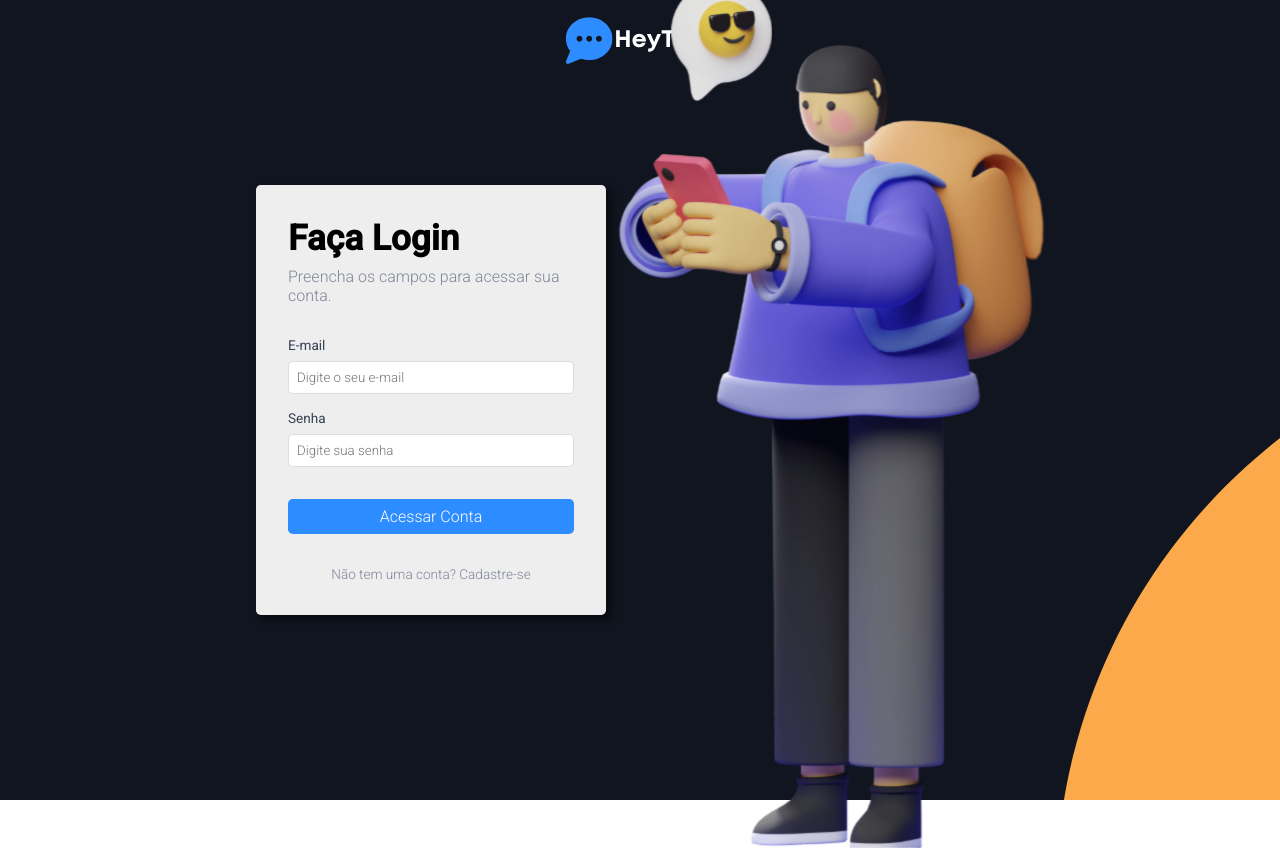
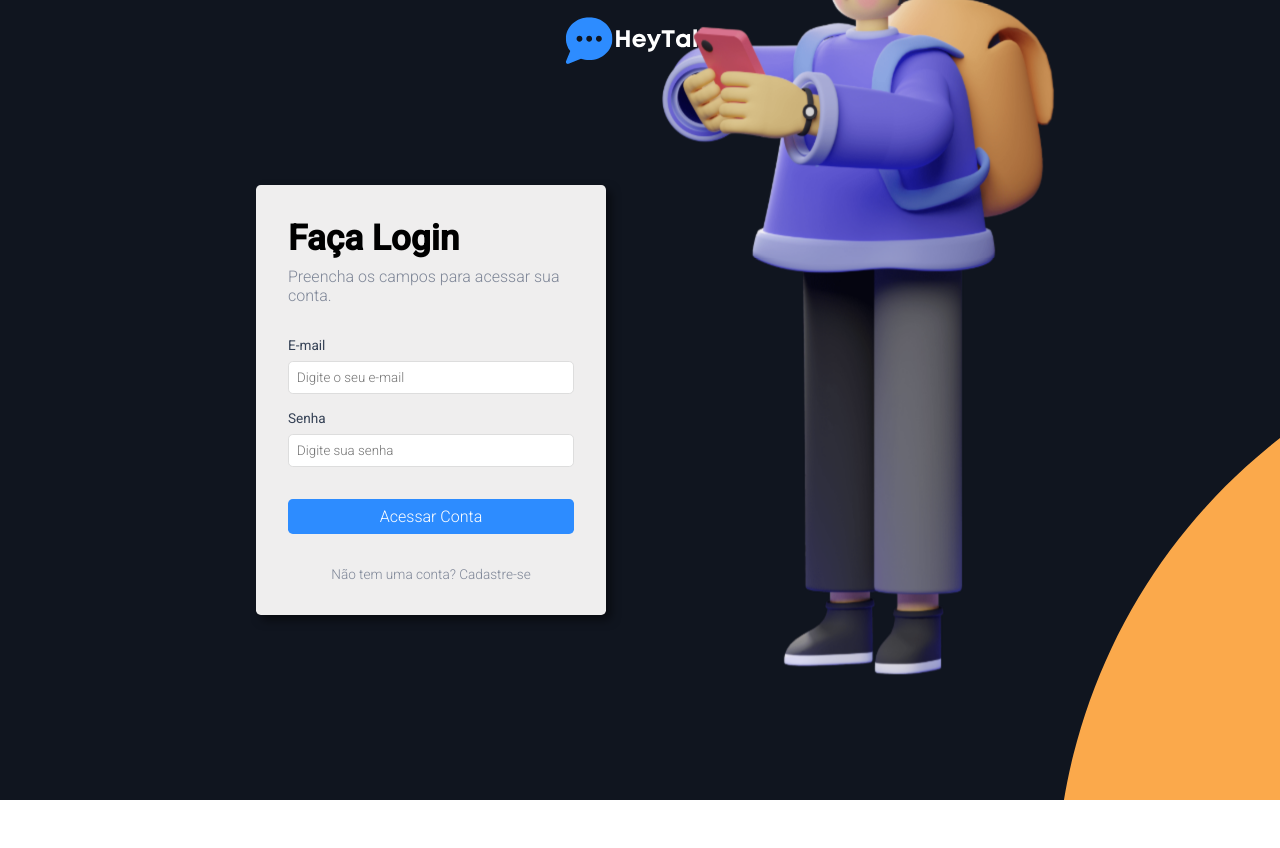
Before and after one commit to FilipiRafael/heytalk, a React (Create React App) app: page / in a window 1280 px wide. After the commit the page ends 800 px from the top, so only its background shows below. Built offline with nearby package versions, Linux system fonts and the light colour scheme.

Commit message:
add new updates

```diff
--- a/src/pages/SignIn/styles.ts
+++ b/src/pages/SignIn/styles.ts
@@ -18,11 +18,11 @@ export const BrandStyled = styled.img`
 
 export const VectorStyled = styled.img`
   position: absolute;
-  bottom: -2rem;
+  bottom: 5rem;
   right: 8%;
   z-index: 1;
   margin: auto;
-  width: 650px;
+  width: 600px;
 
   animation: pulse;
   animation-duration: 2.5s;
--- a/src/pages/SignUp/styles.ts
+++ b/src/pages/SignUp/styles.ts
@@ -18,11 +18,11 @@ export const BrandStyled = styled.img`
 
 export const VectorStyled = styled.img`
   position: absolute;
-  bottom: -2rem;
+  bottom: 5rem;
   left: 0;
   z-index: 1;
   margin: auto;
-  width: 980px;
+  width: 920px;
 
   animation: pulse;
   animation-duration: 2.5s;
```
Also changed, not shown: public/images/signin-vector.svg, 1 other file (tests, documents, lock files or other folders).
